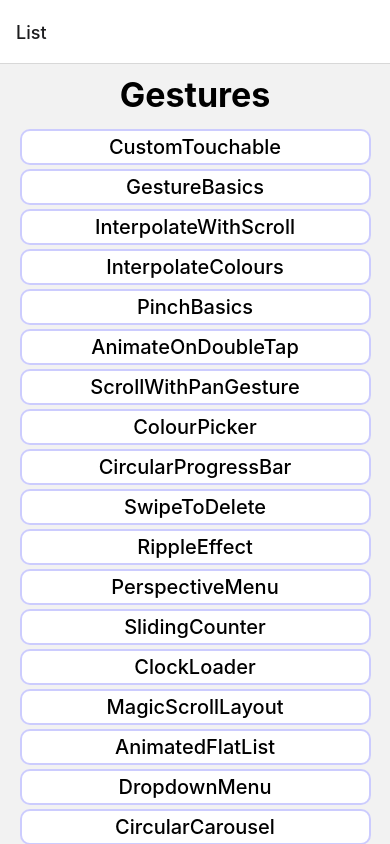
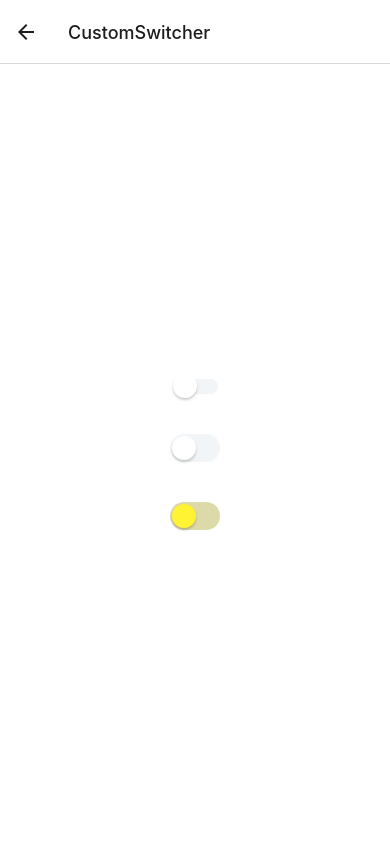
Before and after one commit to jonqwerty/animation, a React Native app: screen /CustomSwitcher in a window 390 px wide. Built offline with nearby package versions, Linux system fonts and the light colour scheme; what @shopify/react-native-skia would draw is missing.

Commit message:
add switcher

```diff
--- a/src/common/types.ts
+++ b/src/common/types.ts
@@ -41,6 +41,7 @@ export enum Screen {
   ToastMessage = 'ToastMessage',
   AnimatedInputField = 'AnimatedInputField',
   Animated3DBluredCard = 'Animated3DBluredCard',
+  CustomSwitcher = 'CustomSwitcher',
 }
 
 export type RootStackParamList = {
@@ -83,6 +84,7 @@ export type RootStackParamList = {
   ToastMessage: {};
   AnimatedInputField: {};
   Animated3DBluredCard: {};
+  CustomSwitcher: {};
 };
 
 export type RootRouteProps<RouteName extends keyof RootStackParamList> =
--- a/src/navigation/AppNavigator.tsx
+++ b/src/navigation/AppNavigator.tsx
@@ -41,6 +41,7 @@ import ScratchCardScreen from '../screens/ScratchCardScreen';
 import ToastMessageScreen from '../screens/ToastMessageScreen';
 import AnimatedInputFieldScreen from '../screens/AnimatedInputFieldScreen';
 import Animated3DBluredCardScreen from '../screens/Animated3DBluredCardScreen';
+import CustomSwitcherScreen from '../screens/CustomSwitcherScreen';
 
 const Stack = createNativeStackNavigator();
 
@@ -437,6 +438,16 @@ const Routes = () => {
           }
         }
       />
+      <Stack.Screen
+        name="CustomSwitcher"
+        component={CustomSwitcherScreen}
+        options={
+          {
+            // gestureEnabled: false,
+            // animation: 'none',
+          }
+        }
+      />
     </Stack.Navigator>
   );
 };
--- /dev/null
+++ b/src/screens/CustomSwitcherScreen.tsx
@@ -0,0 +1,156 @@
+import {
+  StyleSheet,
+  Text,
+  TouchableWithoutFeedback,
+  View,
+  ViewStyle,
+} from 'react-native';
+import React, {useState} from 'react';
+import Animated, {
+  interpolateColor,
+  useAnimatedStyle,
+  withSpring,
+} from 'react-native-reanimated';
+import {getStylesForCustomSwitcher} from '../utils/utils';
+
+interface RNSwitchProps {
+  handleOnPress: (newValue: boolean) => void;
+  value: boolean;
+  activeTrackColor?: string;
+  inActiveTrackColor?: string;
+  thumbColor?: string;
+  disabled?: boolean;
+  disabledColor?: string;
+  status?: 'default' | 'wrapper';
+  containerStyle?: ViewStyle;
+  circleStyle?: ViewStyle;
+}
+
+const AnimationSwitch: React.FC<RNSwitchProps> = ({
+  handleOnPress,
+  activeTrackColor = '#007AFF',
+  inActiveTrackColor = '#F2F5F7',
+  thumbColor = '#FFF',
+  value,
+  disabled = false,
+  status = 'default',
+  containerStyle,
+  circleStyle,
+}) => {
+  const mainStyle = getStylesForCustomSwitcher(status);
+  const interpolateBackgroundColor = useAnimatedStyle(() => {
+    const backgroundColor = interpolateColor(
+      value ? 22 : 0,
+      [0, 22],
+      [inActiveTrackColor, activeTrackColor],
+    );
+
+    return {
+      opacity: disabled ? 0.5 : 1,
+      backgroundColor,
+    };
+  });
+
+  const memoizedOnSwitchPressCallback = () => {
+    if (!disabled) {
+      handleOnPress(!value);
+    }
+  };
+
+  const customSpringStyles = useAnimatedStyle(() => {
+    return {
+      backgroundColor: thumbColor,
+      transform: [
+        {
+          translateX: withSpring(value ? 22 : 0, {
+            mass: 1,
+            damping: 15,
+            stiffness: 120,
+            overshootClamping: false,
+            restSpeedThreshold: 0.001,
+            restDisplacementThreshold: 0.001,
+          }),
+        },
+      ],
+    };
+  });
+  return (
+    <TouchableWithoutFeedback
+      onPress={memoizedOnSwitchPressCallback}
+      disabled={disabled}>
+      <Animated.View
+        needsOffscreenAlphaCompositing
+        style={[
+          styles.containerStyle,
+          interpolateBackgroundColor,
+          mainStyle,
+          containerStyle,
+        ]}>
+        <Animated.View
+          style={[styles.circleStyle, customSpringStyles, circleStyle]}
+        />
+      </Animated.View>
+    </TouchableWithoutFeedback>
+  );
+};
+
+const CustomSwitcherScreen = () => {
+  const [status, setStatus] = useState(false);
+  const [status1, setStatus1] = useState(false);
+  const [status2, setStatus2] = useState(false);
+  return (
+    <View
+      style={{
+        flex: 1,
+        justifyContent: 'center',
+        alignItems: 'center',
+        gap: 40,
+        backgroundColor: 'white',
+      }}>
+      <AnimationSwitch
+        value={status}
+        status="default"
+        handleOnPress={status => setStatus(status)}
+      />
+
+      <AnimationSwitch
+        value={status1}
+        status="wrapper"
+        handleOnPress={status1 => setStatus1(status1)}
+      />
+
+      <AnimationSwitch
+        value={status2}
+        status="wrapper"
+        handleOnPress={status2 => setStatus2(status2)}
+        activeTrackColor="#DDD111"
+        inActiveTrackColor="#DDDAAA"
+        thumbColor="#FFF333"
+      />
+    </View>
+  );
+};
+
+export default CustomSwitcherScreen;
+
+const styles = StyleSheet.create({
+  circleStyle: {
+    width: 24,
+    height: 24,
+    borderRadius: 30,
+    backgroundColor: 'white',
+    shadowColor: 'black',
+    shadowOffset: {
+      width: 0,
+      height: 2,
+    },
+    shadowOpacity: 0.2,
+    shadowRadius: 2.5,
+    elevation: 5,
+  },
+  containerStyle: {
+    borderRadius: 30,
+    backgroundColor: '#F2F5F7',
+    justifyContent: 'center',
+  },
+});
--- a/src/screens/ListScreen.tsx
+++ b/src/screens/ListScreen.tsx
@@ -254,6 +254,13 @@ const ListScreen: FC = () => {
           }}>
           AnimatedInputField
         </Text>
+        <Text
+          style={styles.item}
+          onPress={() => {
+            navigation.navigate(Screen.CustomSwitcher, {});
+          }}>
+          CustomSwitcher
+        </Text>
 
         <Text style={{fontSize: 34, fontWeight: 'bold', marginVertical: 10}}>
           Skia
--- a/src/utils/utils.ts
+++ b/src/utils/utils.ts
@@ -67,3 +67,21 @@ export const textScale = (fontSize: number, standardScreenHeight = 680) => {
   const heightPercent = (fontSize * deviceHeight) / standardScreenHeight;
   return Math.round(heightPercent);
 };
+
+
+export const getStylesForCustomSwitcher = (type: string) => {
+  switch (type) {
+    case 'wrapper':
+      return {
+        width: 50,
+        height: 28,
+        padding: 2,
+      };
+    default:
+      return {
+        width: 45,
+        height: 15,
+        padding: 0,
+      };
+  }
+};
```
